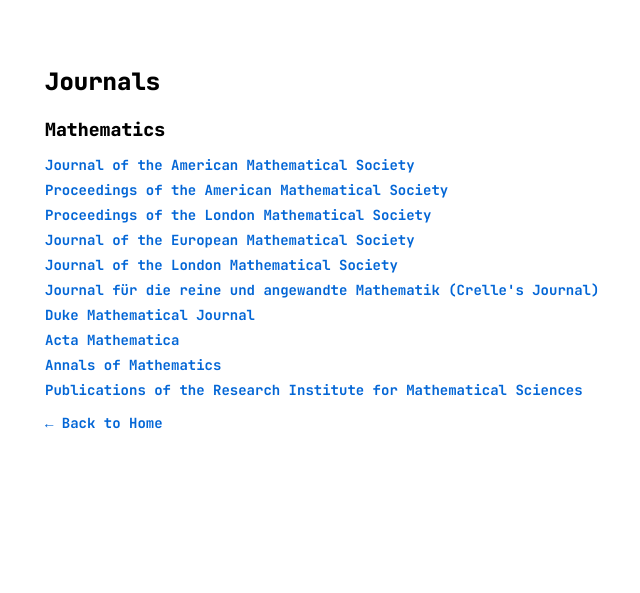
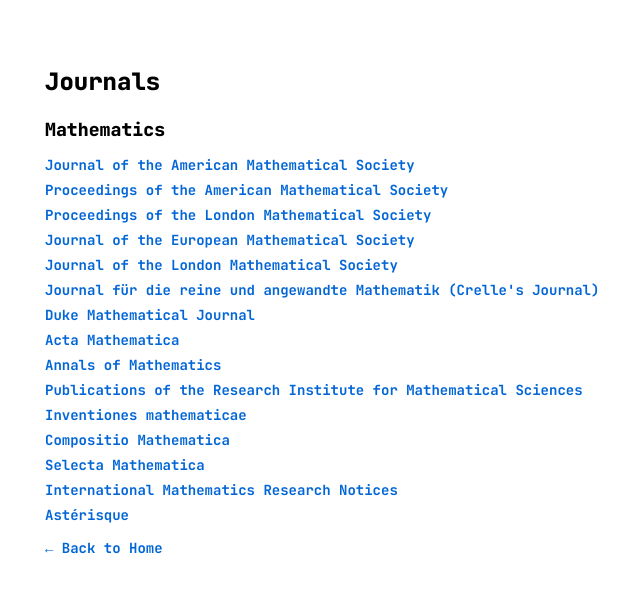
Before and after one commit to 0stellensatz/links, a Jekyll site: the page built from page_journals.md, in a window 1280 px wide. Shown: the top 593 px of the page, without its empty margins (227-867 px from the left). Built offline with Jekyll 4.4.1, drawn with Linux system fonts in a browser that asks for light colours.

Commit message:
Add Inventiones, Compositio, Selecta, IMRN, and Asterisque
Co-Authored-By: Claude Opus 5 (1M context) <noreply@anthropic.com>

```diff
--- a/_data/links_journals.yml
+++ b/_data/links_journals.yml
@@ -30,3 +30,18 @@
   - title: "Publications of the Research Institute for Mathematical Sciences"
     url: "https://ems.press/journals/prims"
     description: ""
+  - title: "Inventiones mathematicae"
+    url: "https://link.springer.com/journal/222"
+    description: ""
+  - title: "Compositio Mathematica"
+    url: "https://www.cambridge.org/core/journals/compositio-mathematica"
+    description: ""
+  - title: "Selecta Mathematica"
+    url: "https://link.springer.com/journal/29"
+    description: ""
+  - title: "International Mathematics Research Notices"
+    url: "https://academic.oup.com/imrn"
+    description: ""
+  - title: "Astérisque"
+    url: "https://smf.emath.fr/en/publications/asterisque"
+    description: ""
```
